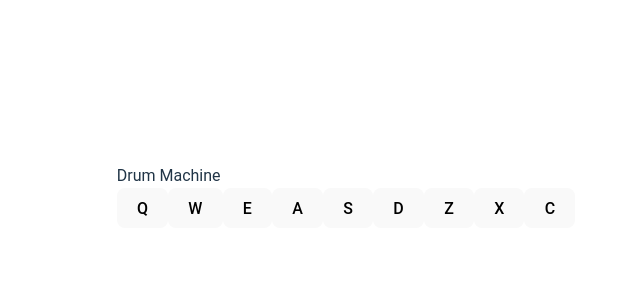
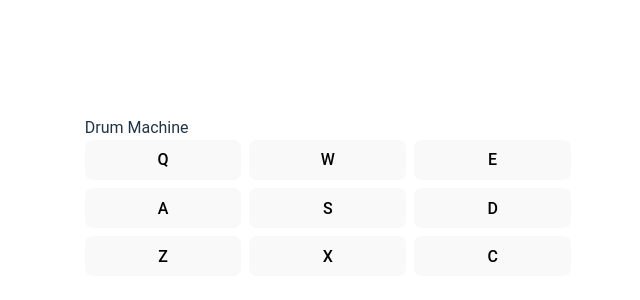
Before and after one commit to SamX23/drum-machine, a React (Vite) app: page / in a window 1280 px wide. Shown: the part 204-504 px from the top of the page, without its empty margins (294-934 px from the left). Built offline with nearby package versions, Linux system fonts and the light colour scheme.

Commit message:
Update : styles drum container

```diff
--- a/src/App.css
+++ b/src/App.css
@@ -0,0 +1,12 @@
+.drums {
+  display: flex;
+  flex-wrap: wrap;
+  gap: 0.5rem;
+  max-width: 75vw;
+  min-width: 200px;
+  width: 100%;
+}
+
+.drums button {
+  width: 30%;
+}
```
